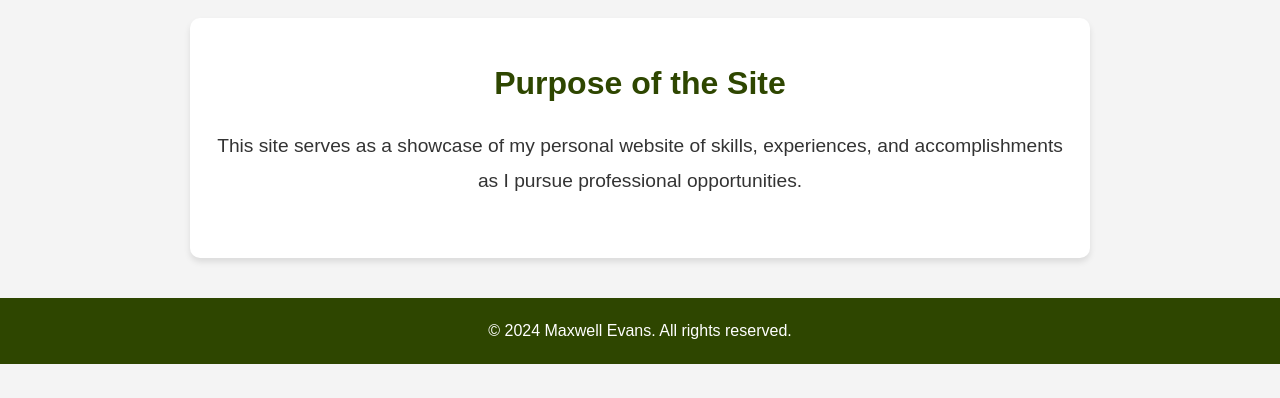
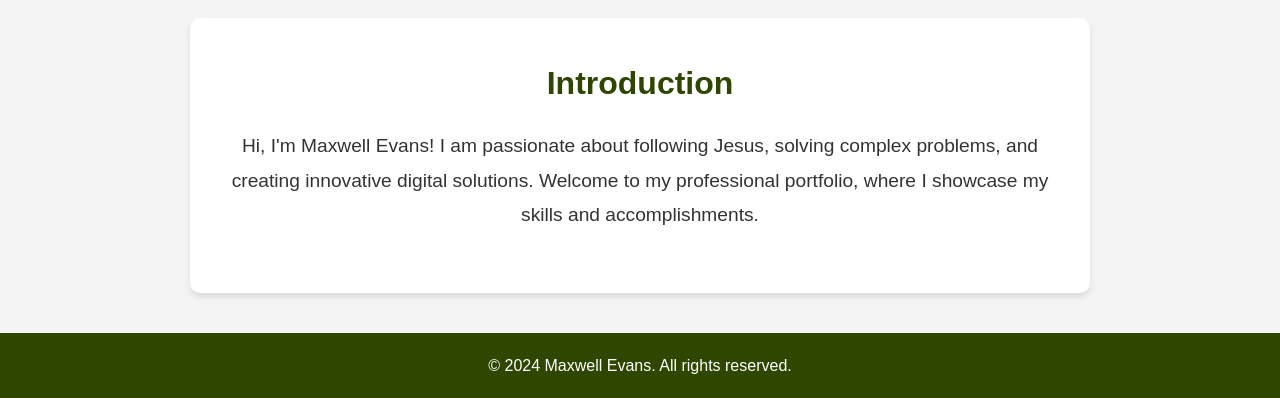
Before and after one commit to maxwelllevans/maxwelllevans.github.io, a plain HTML site: page index.html in a window 1280 px wide. Shown: the part 802-1200 px from the top of the page. Before the commit the page ends 1166 px from the top, so only its background shows below. Drawn offline with Linux system fonts and the light colour scheme.

Commit message:
Update index.html

```diff
--- a/index.html
+++ b/index.html
@@ -3,14 +3,14 @@
 <head>
     <meta charset="UTF-8">
     <meta name="viewport" content="width=device-width, initial-scale=1.0">
-    <title>Home - My Website</title>
+    <title>Home - My Portfolio</title>
     <link rel="stylesheet" href="style.css">
 </head>
 <body class="home">
     <header>
         <h1>Welcome to My Website</h1>
         <p>Explore my skills, projects, and more.</p>
-        <a href="#explore">Learn More</a>
+        <a href="#introduction">Learn More</a> <!-- Anchor Link to Introduction -->
     </header>
     <nav>
         <a href="index.html">Home</a>
@@ -19,8 +19,11 @@
         <a href="skills.html">Skill Sets</a>
     </nav>
     <main>
-        <h2>Purpose of the Site</h2>
-        <p>This site serves as a showcase of my personal website of skills, experiences, and accomplishments as I pursue professional opportunities.</p>
+        <!-- Introduction Section -->
+        <section id="introduction">
+            <h2>Introduction</h2>
+            <p>Hi, I'm Maxwell Evans! I am passionate about following Jesus, solving complex problems, and creating innovative digital solutions. Welcome to my professional portfolio, where I showcase my skills and accomplishments.</p>
+        </section>
     </main>
     <footer>
         &copy; 2024 Maxwell Evans. All rights reserved.
```
